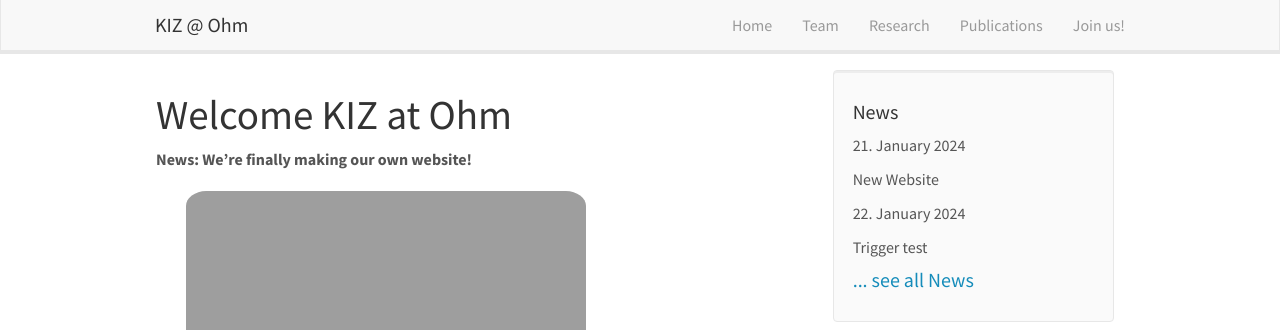
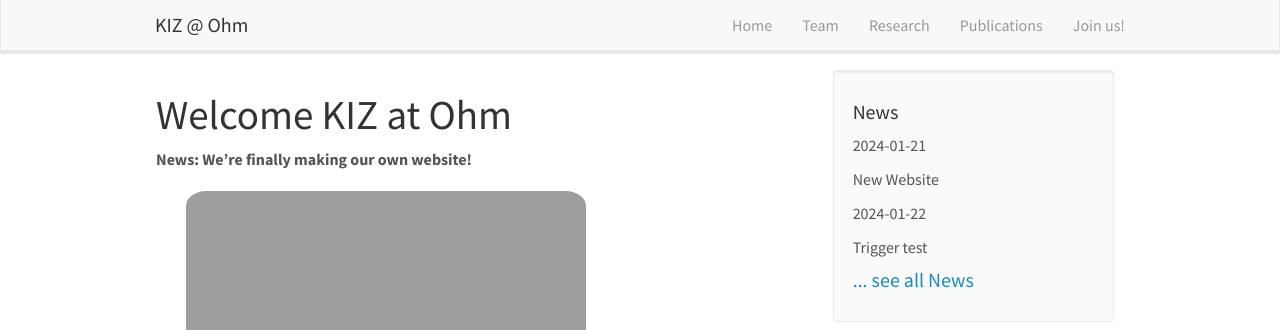
Before and after one commit to dwgnr/ki-zentrum.github.io, a Jekyll site: the page built from _pages/home.md, in a window 1280 px wide and 931 px high. Shown: the top 330 px of the window. Built offline with Jekyll 4.4.1, drawn with Linux system fonts in a browser that asks for light colours; nearby versions of some CDN libraries.

Commit message:
changed dateformat

```diff
--- a/_data/news.yml
+++ b/_data/news.yml
@@ -1,5 +1,5 @@
-- date: 21. January 2024
+- date: 2024-01-21
   headline: New Website
 
-- date: 22. January 2024
+- date: 2024-01-22
   headline: Trigger test
```
